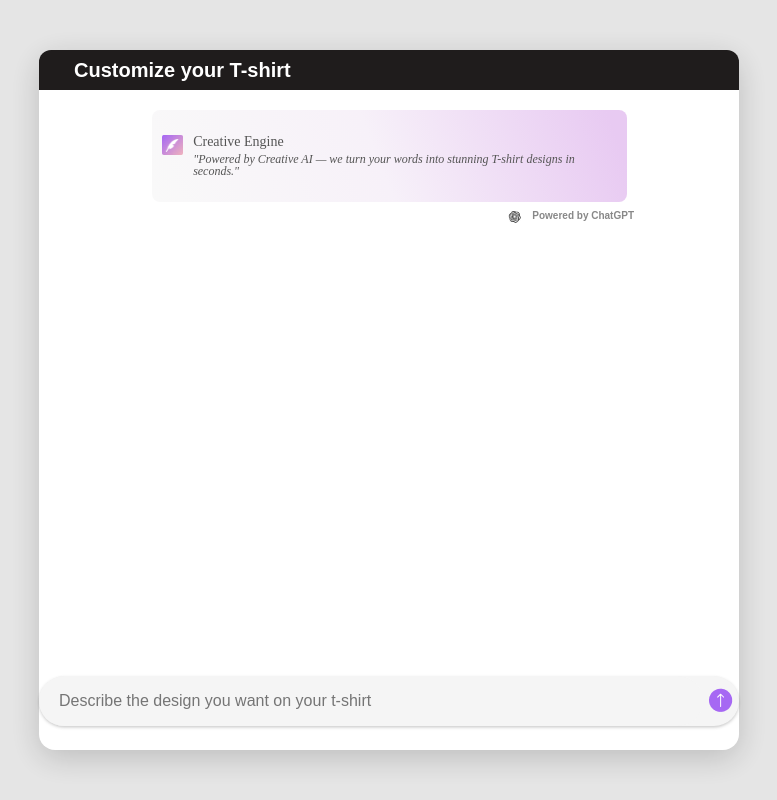
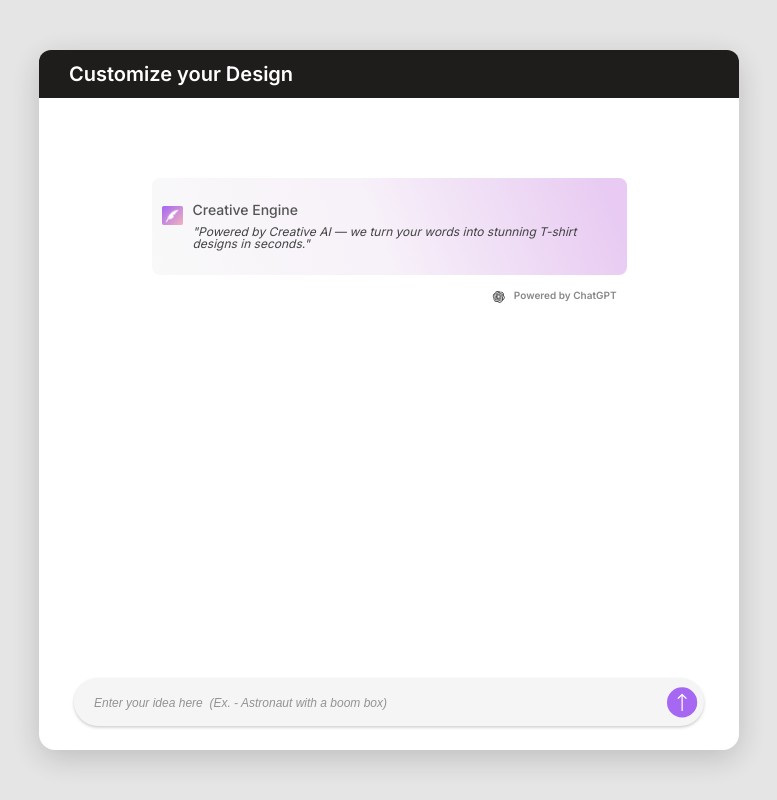
Before and after one commit to girishthakurbiz/teemeup-fe, a React (Create React App) app: page / in a window 1280 px wide. Shown: the whole page, without its empty margins (251-1028 px from the left). Built offline with nearby package versions, Linux system fonts and the light colour scheme.

Commit message:
feat: first page Ui done

```diff
--- a/src/App.css
+++ b/src/App.css
@@ -1,3 +1,5 @@
+@import url('https://fonts.googleapis.com/css2?family=Inter:wght@400;500;600;700&display=swap');
+
 .chat-widget {
   display: flex;
   flex-direction: column;
@@ -20,34 +22,36 @@
   font-size: 20px;
   line-height: 20px;
   width: 100%;
-  height: 40px;
+  height: 3rem;
 border-top-left-radius: 12px;
 border-top-right-radius: 12px;
 }
 .chat-header span {
      display: flex;
     height: 100%;
-    margin-top: 10px;
-    margin-left: 35px;
+    align-items: center;
+    padding-left: 30px;
+    font-family: "Inter", sans-serif;
+    font-weight: 600;
 }
 
 .chat-subtitle2 {
   display: flex;
-  font-family: "Henderson", sans-serif;
-  font-weight: 700;
   font-size: 10px;
   color: #888888;
-  width: 70%;
-  /* Gray-500 */
-  margin-top: 8px;
+  width: 65%;
+  margin-top: 15px;
   justify-content: flex-end;
+  font-family: "Inter", sans-serif;
+  font-weight: 600;
+  line-height: 10px;
 }
 
 .chat-box {
   display: flex;
   flex-direction: row;
   justify-content: center;
-  margin-top: 20px;
+  margin-top: 5rem;
   border-radius: 8px;
   width: 65%;
   padding: 25px 10px;
@@ -55,15 +59,15 @@ border-top-right-radius: 12px;
 }
 
 .chat-gpt-icon {
-width: 22px;
-height: 20px;
+width: 25px;
+height: 25px;
 margin-right: 10px;
 }
 
 .chat-gpt-icon2 {
 width: 14px;
 height: 14px;
-margin-right: 10px;
+margin-right: 8px;
 }
 
 .chat-gpt-content {
@@ -73,23 +77,22 @@ margin-right: 10px;
 }
 
 .chat-gpt-content div:first-child {
-font-family: Be Vietnam Pro;
+font-family: 'Inter', sans-serif;
 font-weight: 500;
 font-style: medium;
 font-size: 14px;
 line-height: 100%;
-letter-spacing: 0%;
 color:  #555555;
 }
 
 .chat-gpt-content div:last-child {
-  font-family: Be Vietnam Pro;
+  font-family: 'Inter', sans-serif;
   font-weight: 300;
   font-style: italic;
   font-size: 12px;
   line-height: 100%;
-  letter-spacing: 0%;
-  color: #555555;
+  color: #424242;
+  padding-top: 5px;
 }
 
 .chat-input {
@@ -97,7 +100,7 @@ color:  #555555;
   justify-content: center;
   border-radius: 25px;
   background-color: #F5F5F5;
-  width: 100%;
+  width: 90%;
   margin: 0 auto;
   box-shadow: 0px 1.5px 2.99px 0px #39393940;
   margin-bottom: 24px;
@@ -106,16 +109,28 @@ color:  #555555;
 
 .chat-input input {
   width: 100%;
-  height: 50px;
+  height: 2.5rem;
   border: none;
   border-radius: 25px;
   padding: 0 20px;
   font-family: "Be Vietnam Pro", sans-serif;
   font-size: 16px;
-  color: #555555;
+  color: #333333;
   background-color: inherit;
 }
-
+.chat-input input::placeholder {
+  color: #939393;
+  font-weight: 400;
+  font-size: 0.75rem;
+  line-height: 0.75rem;
+  font-style: italic;
+}
+.chat-input input:focus,
+.chat-input input:focus-visible {
+  outline: none;
+  -webkit-box-shadow: none;
+  box-shadow: none;
+}
 .chat-messages {
   margin-top: 20px;
   min-height: 200px;
@@ -137,43 +152,35 @@ color:  #555555;
   pointer-events: auto;
 }
 
-/* .chat-popup-modal {
-  position: relative;
-  width: 700px;
-  height: 700px;
-  border-radius: 16px;
-  box-shadow: 0 8px 32px rgba(0,0,0,0.18);
-  background: transparent;
-  display: flex;
-  align-items: center;
-  justify-content: center;
-} */
-
-
 .send-button {
   border: none;
   background: none;
+  width: 3rem;
+  height: 3rem;
+  cursor: pointer;
 }
 
-/* ...existing code... */
-
 .chat-messages {
+  display: flex;
+  flex-direction: column-reverse; /* Newest messages appear at the bottom */
+  overflow-y: auto;
+  width: 100%;
+  flex: 1;
+  gap: 12px;
+  padding: 12px 0;
   margin-top: 20px;
   min-height: 200px;
-  overflow-y: auto;
-  flex: 1 1 auto;
-  width: 100%;
-  display: flex;
-  flex-direction: column-reverse; /* Show messages bottom to top */
-  gap: 12px;
-  padding-bottom: 12px;
+  box-sizing: border-box;
+  scroll-behavior: smooth; /* Optional: smooth scroll when new messages arrive */
 }
+
 .chat-message-row {
   display: flex;
   align-items: flex-end;
-  margin-bottom: 4px;
+  padding: 12px;
+  margin: 0; /* Remove margin if using gap */
+  box-sizing: border-box;
 }
-
 .chat-message-row-bot {
   justify-content: flex-start;
 }
--- /dev/null
+++ b/src/assets/sendButton.tsx
@@ -0,0 +1,8 @@
+export default function SendIcon() {
+    return (
+        <svg xmlns="http://www.w3.org/2000/svg" width="100%" height="100%" viewBox="0 0 24 24" fill="none">
+<circle cx="11.5952" cy="12.3279" r="11.5952" fill="#A668F3"/>
+<path d="M8.28546 9.49426C8.32973 9.53889 8.3824 9.57432 8.44043 9.5985C8.49847 9.62268 8.56071 9.63513 8.62358 9.63513C8.68645 9.63513 8.7487 9.62268 8.80673 9.5985C8.86476 9.57432 8.91743 9.53889 8.96171 9.49426L11.1524 7.30359V18.5188C11.1524 18.6451 11.2025 18.7663 11.2919 18.8556C11.3812 18.9449 11.5023 18.9951 11.6286 18.9951C11.7549 18.9951 11.876 18.9449 11.9653 18.8556C12.0547 18.7663 12.1048 18.6451 12.1048 18.5188V7.31788L14.2812 9.49426C14.3723 9.57228 14.4895 9.61304 14.6094 9.60842C14.7292 9.60379 14.8429 9.5541 14.9277 9.46929C15.0125 9.38447 15.0622 9.27078 15.0669 9.15092C15.0715 9.03106 15.0307 8.91388 14.9527 8.82277L11.9239 5.78918C11.8435 5.70921 11.7348 5.66431 11.6215 5.66431C11.5081 5.66431 11.3994 5.70921 11.319 5.78918L8.28546 8.82277C8.19676 8.912 8.14697 9.0327 8.14697 9.15851C8.14697 9.28433 8.19676 9.40503 8.28546 9.49426Z" fill="white"/>
+</svg>
+    )
+}
--- a/src/components/ChatHeader.js
+++ b/src/components/ChatHeader.js
@@ -1,6 +1,6 @@
 const ChatHeader = () => (
   <div className="chat-header">
-    <span>Customize your T-shirt</span>
+    <span>Customize your Design</span>
   </div>
 );
 
--- a/src/components/ChatInput.js
+++ b/src/components/ChatInput.js
@@ -1,4 +1,4 @@
-import sendButton from "../assets/sendButton.png";
+import SendIcon from "../assets/sendButton";
 
 const ChatInput = ({
   showIntro,
@@ -11,7 +11,7 @@ const ChatInput = ({
   <div className="chat-input">
     <input
       type="text"
-      placeholder="Describe the design you want on your t-shirt"
+      placeholder="Enter your idea here  (Ex. - Astronaut with a boom box)"
       value={input}
       onChange={(e) => setInput(e.target.value)}
       onKeyDown={(e) => e.key === "Enter" && sendMessage()}
@@ -19,7 +19,8 @@ const ChatInput = ({
 
     {showIntro ? (
       <button onClick={sendMessage} className="send-button">
-        <img src={sendButton} alt="send" />
+        {/* <img src={sendButton} alt="send" /> */}
+        <SendIcon/>
       </button>
     ) : (
       <>
--- a/src/components/ChatIntro.js
+++ b/src/components/ChatIntro.js
@@ -8,7 +8,7 @@ const ChatIntro = () => (
         <img
           src={icon}
           alt="icon"
-          style={{ width: "100%", objectFit: "contain" }}
+          style={{ width: "100%", height: "100%", objectFit: "contain" }}
         />
       </div>
       <div className="chat-gpt-content">
@@ -24,7 +24,7 @@ const ChatIntro = () => (
         <img
           src={gptIcon}
           alt="icon"
-          style={{ width: "100%", objectFit: "contain" }}
+          style={{ width: "100%", height: "100%", objectFit: "contain" }}
         />
       </div>
       <div>Powered by ChatGPT</div>
```
